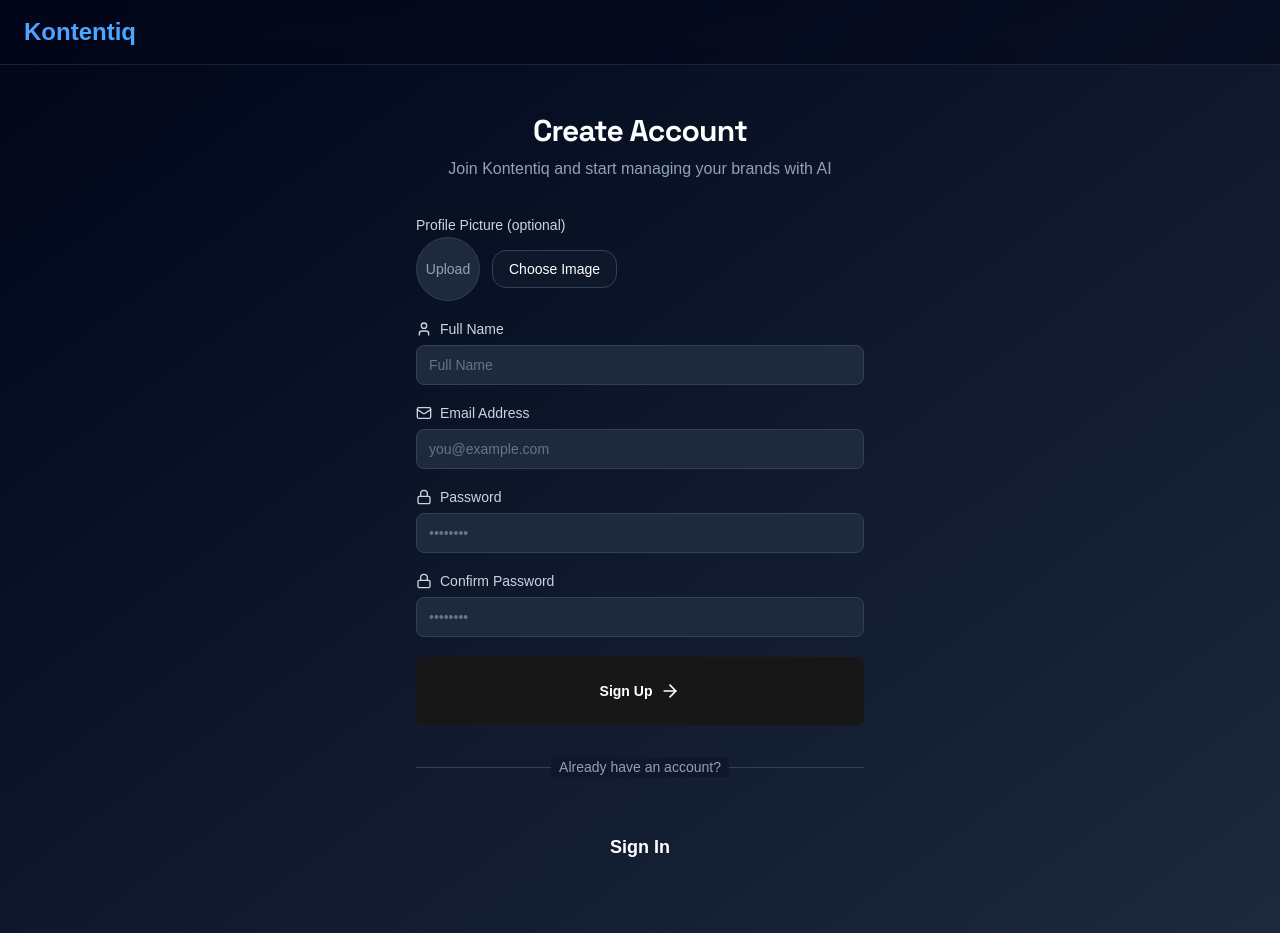
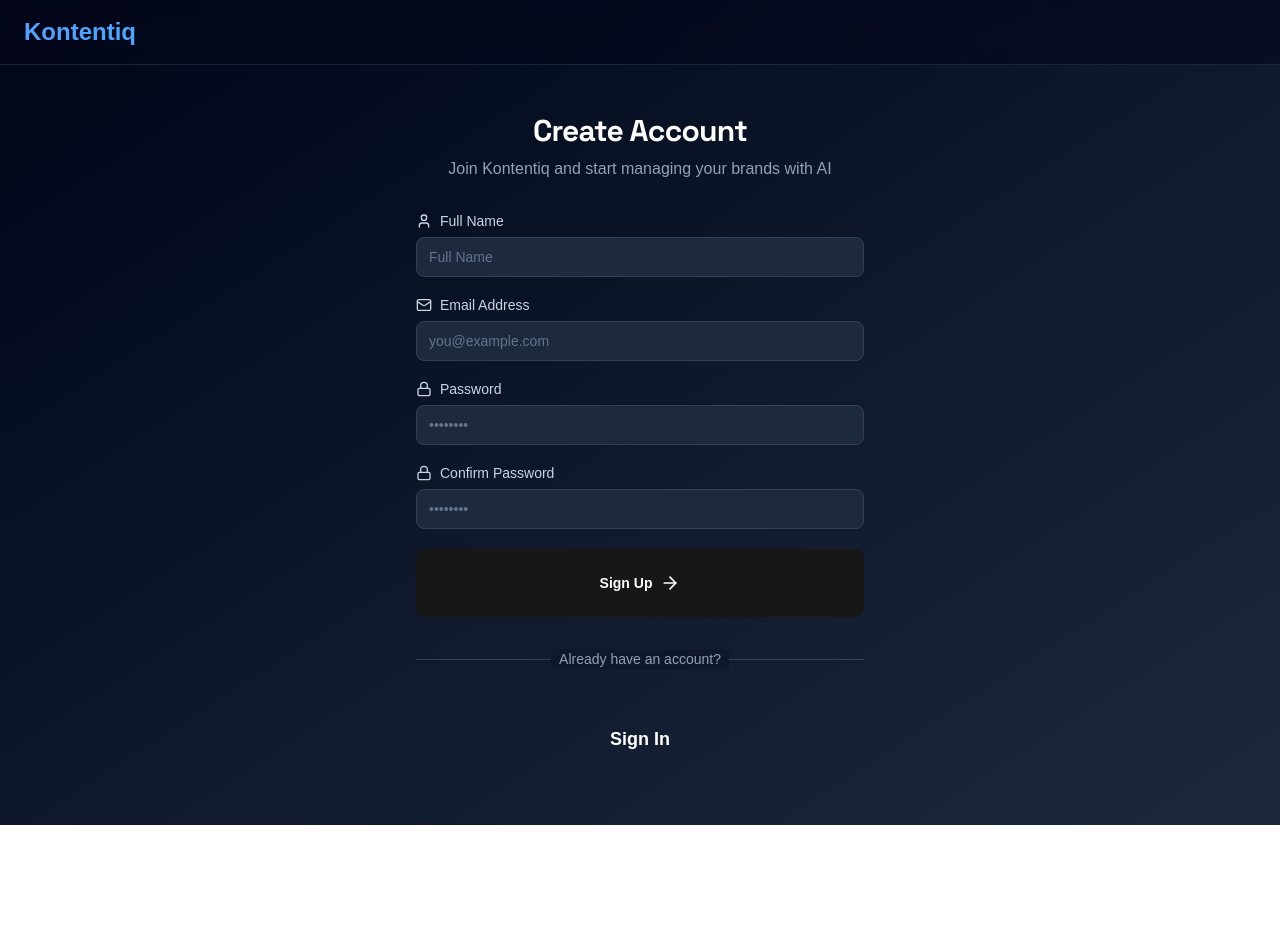
Before and after one commit to NassieComfort/KontentIQ, a React (Vite) app: page /signup in a window 1280 px wide. After the commit the page ends 825 px from the top, so only its background shows below. Built offline with nearby package versions, Linux system fonts and the light colour scheme.

Commit message:
Signup photo upload and login/signup page navigation fixes

```diff
--- a/src/pages/SignupPage.tsx
+++ b/src/pages/SignupPage.tsx
@@ -15,7 +15,6 @@
     password: '',
     confirmPassword: '',
   });
-  const [avatarUrl, setAvatarUrl] = useState<string | undefined>();
   const [errors, setErrors] = useState<Record<string, string>>({});
   const [loading, setLoading] = useState(false);
 
@@ -54,7 +53,6 @@
         id: Date.now().toString(),
         fullName: formData.fullName,
         email: formData.email,
-        avatarUrl,
       });
       setLoading(false);
       navigate('/dashboard');
@@ -74,19 +72,6 @@
         [name]: ''
       }));
     }
-  };
-
-  const handleAvatarChange = (e: React.ChangeEvent<HTMLInputElement>) => {
-    const file = e.target.files?.[0];
-    if (!file) return;
-
-    const reader = new FileReader();
-    reader.onload = () => {
-      if (typeof reader.result === 'string') {
-        setAvatarUrl(reader.result);
-      }
-    };
-    reader.readAsDataURL(file);
   };
 
   return (
@@ -113,33 +98,7 @@
               <p className="text-slate-400">Join Kontentiq and start managing your brands with AI</p>
             </div>
 
-            {/* Form */}
             <form onSubmit={handleSubmit} className="space-y-5">
-              {/* Avatar Upload */}
-              <div className="space-y-2">
-                <Label className="text-slate-300">Profile Picture (optional)</Label>
-                <div className="flex items-center gap-3">
-                  <div className="h-16 w-16 rounded-full overflow-hidden bg-slate-800 border border-slate-700">
-                    {avatarUrl ? (
-                      <img src={avatarUrl} alt="Avatar preview" className="h-full w-full object-cover" />
-                    ) : (
-                      <div className="flex h-full w-full items-center justify-center text-sm text-slate-400">
-                        Upload
-                      </div>
-                    )}
-                  </div>
-                  <label className="inline-flex cursor-pointer items-center rounded-xl border border-slate-700 bg-slate-900 px-4 py-2 text-sm text-white hover:bg-slate-800">
-                    <input
-                      type="file"
-                      accept="image/*"
-                      className="hidden"
-                      onChange={handleAvatarChange}
-                    />
-                    Choose Image
-                  </label>
-                </div>
-              </div>
-
               {/* Full Name */}
               <div className="space-y-2">
                 <Label htmlFor="fullName" className="text-slate-300">
```
